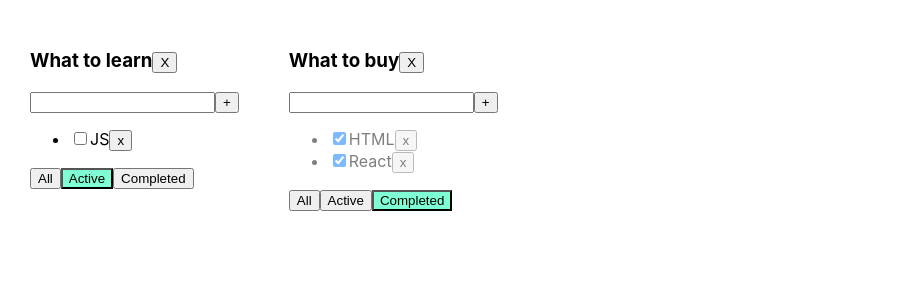
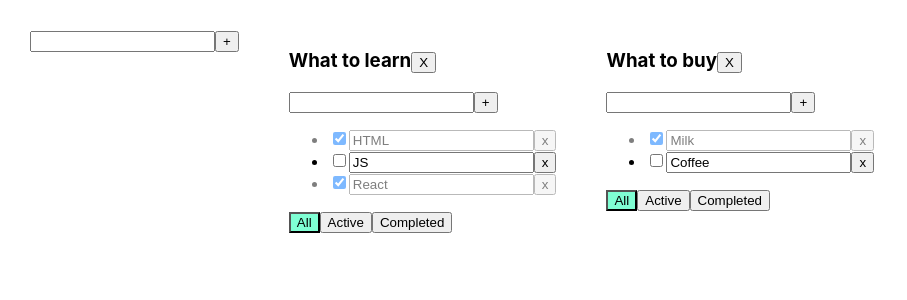
Before and after one commit to PavelTreg/TodoList-Training, a React (Create React App) app: page / in a window 1280 px wide. Shown: the top 300 px of the page, without its empty margins (0-907 px from the left). Built offline with nearby package versions, Linux system fonts and the light colour scheme.

Commit message:
Lesson 6.2

```diff
--- a/src/App.tsx
+++ b/src/App.tsx
@@ -1,82 +1,106 @@
 import React, {useState} from 'react';
 import './App.css';
-import {Todolist} from "./comp/Todolist";
+import {TaskType, Todolist} from "./comp/Todolist";
 import {v1} from "uuid";
+import AddItemForm from "./comp/AddItemForm";
+
 
 export type FilterType = 'All' | 'Active' | 'Completed'
 
+type TodoListType = {
+    id: string
+    title: string
+    filter: FilterType
+}
+type TaskStateType = {
+    [todoListId: string] : Array<TaskType>
+}
 function App() {
-    const todoListsId1 = v1()
-    const todoListsId2 = v1()
 
-    const [tasksObj, setTasksObj] = useState({
-        [todoListsId1]: [
+    const todoListId1 = v1()
+    const todoListId2 = v1()
+
+    const [todoLists, setTodoLists] = useState<Array<TodoListType>>([
+        {id: todoListId1, title: 'What to learn', filter: 'All'},
+        {id: todoListId2, title: 'What to buy', filter: 'All'}
+    ])
+
+    const [tasks, setTasks] = useState<TaskStateType>({
+        [todoListId1]:
+            [
                 {id: v1(), name: 'HTML', isDone: true},
                 {id: v1(), name: 'JS', isDone: false},
                 {id: v1(), name: 'React', isDone: true}
             ],
-        [todoListsId2]: [
-            {id: v1(), name: 'HTML', isDone: true},
-            {id: v1(), name: 'JS', isDone: false},
-            {id: v1(), name: 'React', isDone: true}
+        [todoListId2]:
+            [
+                {id: v1(), name: 'Milk', isDone: true},
+                {id: v1(), name: 'Coffee', isDone: false},
             ]
     })
 
-    const [todoLists, setTodoLists] = useState([
-        {id: todoListsId1, title: 'What to learn', filter: 'Active'},
-        {id: todoListsId2, title: 'What to buy', filter: 'Completed'},
-    ])
+    const removeTodolist = (todoListId: string) => {
+        let oneTodoList = todoLists.filter( t=> t.id !== todoListId)
+        setTodoLists(oneTodoList)
+        delete tasks[todoListId]
+        setTasks({...tasks})
+    }
 
-    const filterFunction = (filterValue: FilterType, todoListId: string) => {
-        const filteredTodoList = todoLists.find(t => t.id === todoListId)
-        if (filteredTodoList) {
-            filteredTodoList.filter = filterValue
+    const filterFunction = (filterValue: FilterType, todolistId: string ) => {
+        let todoListsFilter = todoLists.find( t => t.id === todolistId)
+        if(todoListsFilter)
+            todoListsFilter.filter = filterValue
                setTodoLists([...todoLists])
     }
+
+    const removeTask = (_id: string, todolistId: string) => {
+        let withoutTask = tasks[todolistId]
+            tasks[todolistId] = withoutTask.filter(t => t.id !== _id)
+        setTasks({...tasks})
     }
 
-    const removeTask = (_id: string, todoListId: string ) => {
-        let needTask = tasksObj[todoListId]
-        tasksObj[todoListId]= needTask.filter(t => t.id !== _id)
-
-        setTasksObj({...tasksObj})
+    const addTask = (value: string, todolistId: string) => {
+        const newTask = {id: v1(), name: value, isDone: true}
+        let newTasks = tasks[todolistId]
+              tasks[todolistId] = [newTask,...newTasks]
+        setTasks({...tasks})
     }
 
-    const addTask = (value: string, todoListId: string) => {
-        const newTask = {id: v1(), name: value, isDone: true}
-        let needTask = tasksObj[todoListId]
-        tasksObj[todoListId] = [newTask ,...needTask]
-        setTasksObj({...tasksObj})
+    const changeStatus = (checked: boolean, _id: string, todolistId: string) => {
+        let newStatusTasks = tasks[todolistId]
+        let newStatus = newStatusTasks.find(t => t.id === _id)
+        if (newStatus)
+            newStatus.isDone = checked
+        setTasks({...tasks})
+
     }
 
-    const changeStatus = (checked: boolean, _id: string, todoListId: string) => {
-        let needTask = tasksObj[todoListId]
-        let newStatus = needTask.find(t => t.id === _id)
-        if (newStatus)
-            newStatus.isDone = checked
-        setTasksObj({...tasksObj})
-    }
+    const addTodoList = (value:string) => {
+        let newTodolist: TodoListType =
+            {id: v1(), title: value, filter: 'All'}
 
-    const removeTodoList = (todoListId: string) => {
-        const oneTodoList = todoLists.filter( t => t.id !== todoListId)
-        setTodoLists(oneTodoList)
-        delete tasksObj[todoListId]
-        setTasksObj({...tasksObj})
+        setTodoLists([newTodolist, ...todoLists])
+        setTasks({[newTodolist.id] : [] , ...tasks})
     }
     return (
         <div className="App">
+
+
+
+            <AddItemForm addItem= {addTodoList} />
             {todoLists.map(tl => {
-
-                let filteredTask = tasksObj[tl.id]
+                let filteredTask = tasks[tl.id]
                 if (tl.filter === 'Active') {
                     filteredTask = filteredTask.filter(t => !t.isDone)
                 }
                 if (tl.filter === 'Completed') {
                     filteredTask = filteredTask.filter(t => t.isDone)
                 }
+
                 return (
+
                         < Todolist
-                        key={tl.id}
+                            todolistId = {tl.id}
                             name={tl.title}
                                    tasks={filteredTask}
                                    filterFunction={filterFunction}
@@ -84,10 +108,8 @@ function App() {
                                    addTask={addTask}
                                    changeStatus={changeStatus}
                                    filter={tl.filter}
-                        todoListId={tl.id}
-                        removeTodoList = {removeTodoList}
-                    />)
-            })}
+                            removeTodolist = {removeTodolist}
+                        />)})}
 
         </div>
     );
--- a/src/comp/AddItemForm.tsx
+++ b/src/comp/AddItemForm.tsx
@@ -1,39 +1,40 @@
 import React, {ChangeEvent, KeyboardEvent, useState} from 'react';
+type AddItemFormPropsType = {
+    addItem: (value: string) => void
 
-type AddItemFormPropsType = {
-    addTask: (value: string, todoListId: string) => void
-    todoListId: string
 }
 
  const AddItemForm = (props: AddItemFormPropsType) => {
 
     const [inputValue, setInputValue] = useState('')
     const [error, setError] = useState<null | string>(null)
+
     const onChangeInput = (event: ChangeEvent<HTMLInputElement>) => {
         setError('')
         setInputValue(event.currentTarget.value)
     }
+    const onClickInput = () => {
+        if (inputValue.trim() !== '')
+            props.addItem(inputValue.trim())
+        else {
+            setError('Ошибка')
+        }
+        setInputValue('')
+    }
+
     const onKeyUpInput = (e: KeyboardEvent<HTMLInputElement>) => {
         if (e.key === 'Enter') {
             if (inputValue.trim() !== '')
-                props.addTask(inputValue, props.todoListId)
+                props.addItem(inputValue.trim())
             else {
                 setError('Ошибка')
             }
             setInputValue('')
         }
     }
-    const onClickInput = () => {
-        if (inputValue.trim() !== '')
-            props.addTask(inputValue, props.todoListId)
-        else {
-            setError('Ошибка')
-        }
-        setInputValue('')
-    }
-
 
     return (
+        <div>
             <div>
                 <input value={inputValue}
                        onChange={onChangeInput}
@@ -43,6 +44,8 @@ const AddItemForm = (props: AddItemFormPropsType) => {
                 <button onClick={onClickInput}>+</button>
                 {error && <div className={'error-massage'}>{error}</div>}
             </div>
+
+        </div>
     );
 };
 
--- /dev/null
+++ b/src/comp/EditableSpan.tsx
@@ -0,0 +1,13 @@
+import React from "react";
+
+type EditableSpanPropsType = {
+    title: string
+    editMode: true
+}
+
+export function EditableSpan(props: EditableSpanPropsType) {
+
+    return props.editMode
+    ? <input value={props.title} />
+        : <span> {props.title}</span>
+            }
--- a/src/comp/Todolist.tsx
+++ b/src/comp/Todolist.tsx
@@ -1,20 +1,22 @@
 import React, {ChangeEvent} from 'react';
 import {FilterType} from "../App";
 import AddItemForm from "./AddItemForm";
+import {EditableSpan} from "./EditableSpan";
+
 
 type PropsType = {
     name: string
     tasks: Array<TaskType>
-    filterFunction: (filterValue: FilterType, todoListId: string) => void
-    removeTask: (_id: string, todoListId: string) => void
-    addTask: (value: string, todoListId: string) => void
-    changeStatus: (checked: boolean, _id: string, todoListId: string) => void
+    filterFunction: (filterValue: FilterType, todolistId: string) => void
+    removeTask: (_id: string, todolistId: string) => void
+    addTask: (value: string, todolistId: string) => void
+    changeStatus: (checked: boolean, _id: string, todolistId: string) => void
     filter: string
-    todoListId: string
-    removeTodoList: (todoListId: string) => void
+    todolistId: string
+    removeTodolist: (todoListId: string) => void
 }
 
-type TaskType = {
+export type TaskType = {
     id: string,
     name: string,
     isDone: boolean
@@ -23,37 +25,36 @@ export const Todolist = (props: PropsType) => {
 
 
 
-
     const onClickAll = () => {
-        props.filterFunction('All', props.todoListId)
+        props.filterFunction('All', props.todolistId)
     }
     const onClickActive = () => {
-        props.filterFunction('Active', props.todoListId)
+        props.filterFunction('Active', props.todolistId)
     }
     const onClickCompleted = () => {
-        props.filterFunction('Completed', props.todoListId)
+        props.filterFunction('Completed', props.todolistId)
     }
 
+    const addTask = (value: string) => {
+        props.addTask(value, props.todolistId)
+    }
 
-    const onClickRemoveTodolist = () => {
-        props.removeTodoList(props.todoListId)
-    }
 
     return (
         <div>
             <div>
                 <h3>{props.name}
-                    <button onClick={onClickRemoveTodolist}>X</button>
+                <button onClick={() => props.removeTodolist(props.todolistId)}>X</button>
                 </h3>
-
-               <AddItemForm addTask={props.addTask} todoListId={props.todoListId}/>
+               <AddItemForm addItem = {addTask}
+                            />
                 <ul>
                     {props.tasks.map(t => {
                         const onClickRemoveTask = () => {
-                            props.removeTask(t.id, props.todoListId)
+                            props.removeTask(t.id, props.todolistId)
                         }
                         const onChangeChecked = (e: ChangeEvent<HTMLInputElement>) => {
-                            props.changeStatus(e.currentTarget.checked, t.id, props.todoListId)
+                            props.changeStatus(e.currentTarget.checked, t.id, props.todolistId)
                         }
 
                         return (<li className={t.isDone ? 'isDone' : ''}>
@@ -61,7 +62,8 @@ export const Todolist = (props: PropsType) => {
                                        checked={t.isDone}
                                        onChange={onChangeChecked}
                                 />
-                                <span>{t.name}</span>
+                               <EditableSpan title={t.name} editMode = {true}/>
+
                                 <button onClick={onClickRemoveTask}> x</button>
                             </li>
                         )
```
Lines whose indentation alone changed are shown as unchanged.
